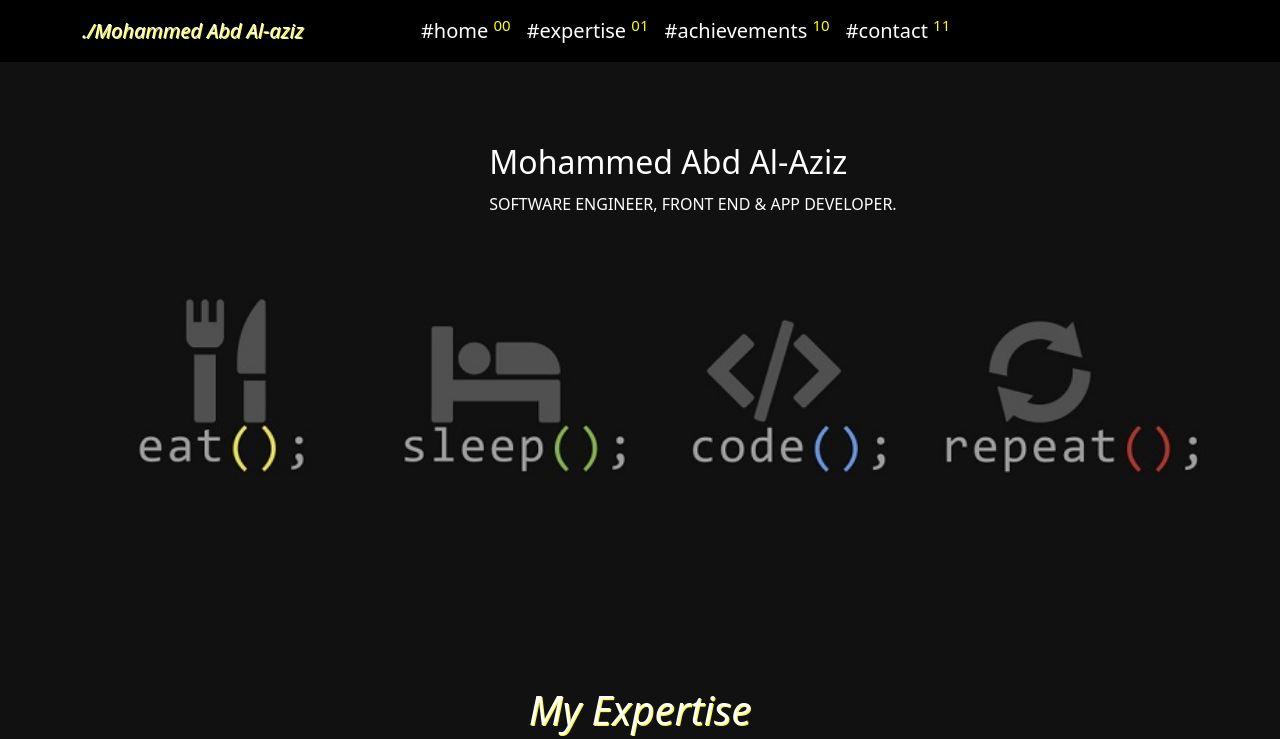
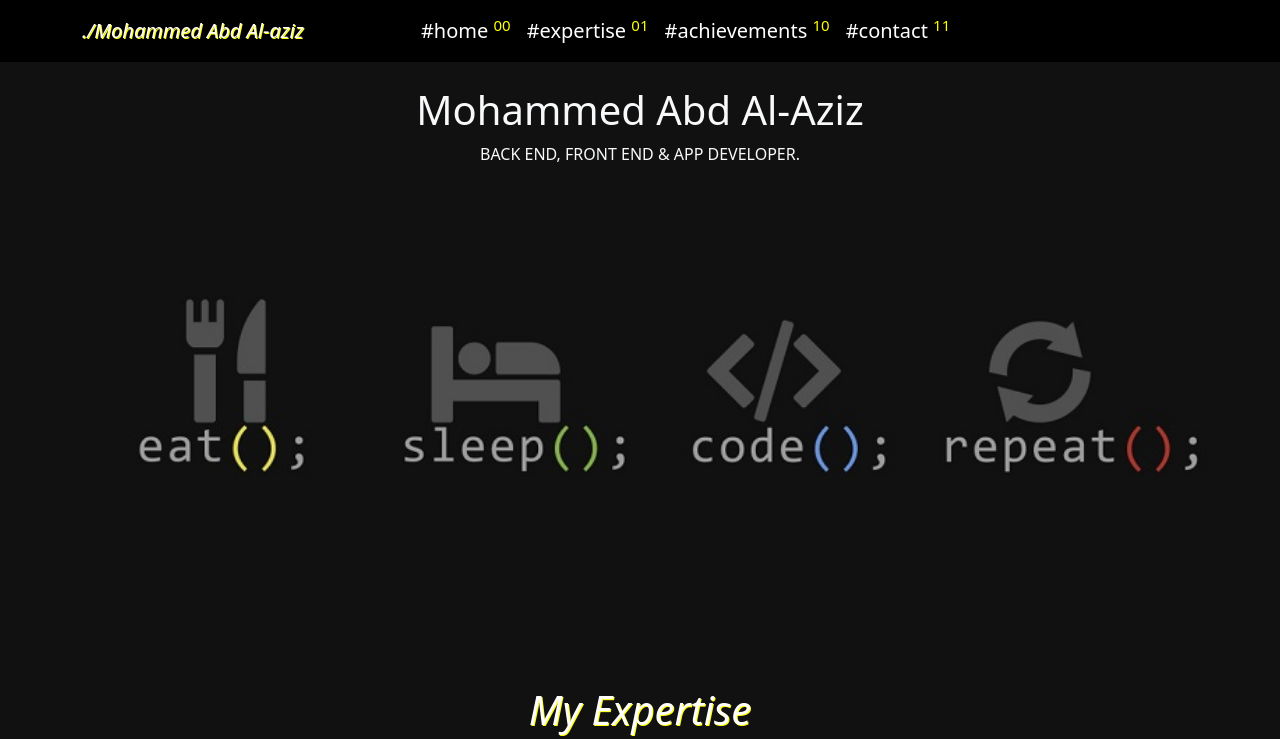
Before and after one commit to mohammedboreny/Portfolio, a plain HTML site: page index.html in a window 1280 px wide. Shown: the top 739 px of the page. Drawn offline with Linux system fonts and the light colour scheme; files whose address does not match are found by name.

Commit message:
more Adjustment

```diff
--- a/index.html
+++ b/index.html
@@ -96,7 +96,29 @@
 
         <!-- Home background And brief Content  -->
 
-        <div class="container-fluid mt-5">
+        <div class="container text-center text-light">
+            <div class="row">
+                <div class="col-xs-1-12">
+                    <h1>Mohammed Abd
+                        Al-Aziz</h1>
+                </div>
+                <div class="col-xs-1-12">
+                    <p>BACK END, FRONT END &
+                        APP DEVELOPER.</p>
+                </div>
+            </div>
+        </div>
+
+
+
+
+
+
+
+
+
+
+        <!-- <div class="container-fluid mt-5">
             <div class="position-relative text-white">
                 <div class="row">
                     <div class="col-1-12-sm col-1-12-md col-1-12-lg justify-content-center">
@@ -108,14 +130,13 @@
                         </h2>
                         <br><br>
                         <p class="position-absolute  col-md-1-6 col-sm-6-12 row-cols-lg-2" style="top:20% ;left:38%">
-                            <br> <br>SOFTWARE
-                            ENGINEER, FRONT END &
+                            <br> <br>BACK END, FRONT END &
                             APP DEVELOPER.
                         </p>
                     </div>
                 </div>
             </div>
-        </div>
+        </div> -->
         <div class="container-fluid mt-5">
             <div class="row-1-12 ">
                 <img class="col-12" src="./wallpapersden.com_programmer-eat-sleep-code-and-repeat_1360x768.jpg" alt="">
```
